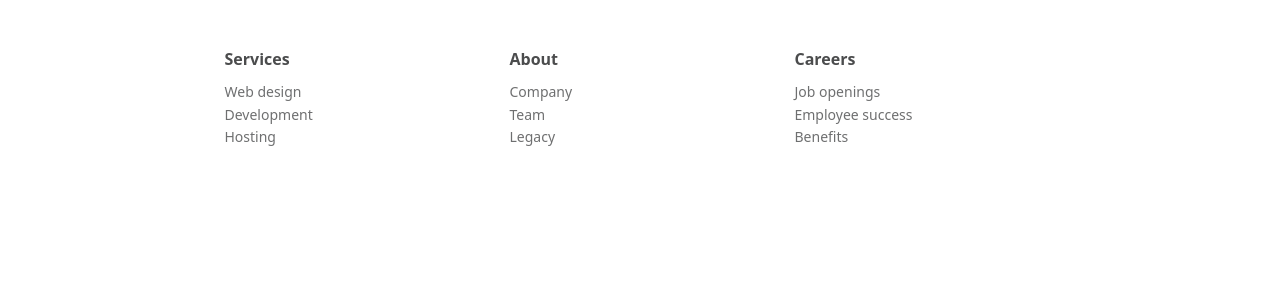
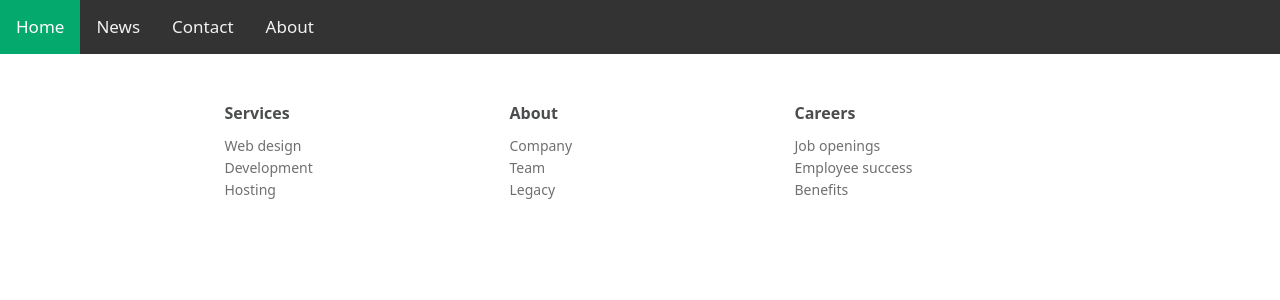
Before and after one commit to radmilovict/appReact, a React (Create React App) app: page / in a window 1280 px wide. Shown: the top 300 px of the page. Built offline with nearby package versions, Linux system fonts and the light colour scheme.

Commit message:
kreiran navigacioni bar

```diff
--- a/src/App.css
+++ b/src/App.css
@@ -83,3 +83,38 @@
   font-size:13px;
   opacity:0.6;
 }
+
+
+/* Add a black background color to the top navigation */
+.topnav {
+  background-color: #333;
+  overflow: hidden;
+}
+
+/* Style the links inside the navigation bar */
+.topnav a {
+  float: left;
+  display: block;
+  color: #f2f2f2;
+  text-align: center;
+  padding: 14px 16px;
+  text-decoration: none;
+  font-size: 17px;
+}
+
+/* Change the color of links on hover */
+.topnav a:hover {
+  background-color: #ddd;
+  color: black;
+}
+
+/* Add an active class to highlight the current page */
+.topnav a.active {
+  background-color: #04AA6D;
+  color: white;
+}
+
+/* Hide the link that should open and close the topnav on small screens */
+.topnav .icon {
+  display: none;
+}
--- a/src/App.js
+++ b/src/App.js
@@ -1,10 +1,12 @@
 
 import './App.css';
 import Footer from './komponente/Footer';
+import NavBar from './komponente/NavBar';
 
 function App() {
   return (
     <div>
+      <NavBar></NavBar>
       <Footer></Footer>
     </div>
   );
--- /dev/null
+++ b/src/komponente/NavBar.jsx
@@ -0,0 +1,19 @@
+import React from 'react'
+
+function NavBar(){
+    return(
+        <div>
+            <div class="topnav" id="myTopnav">
+                <a href="#home" class="active">Home</a>
+                <a href="#news">News</a>
+                <a href="#contact">Contact</a>
+                <a href="#about">About</a>
+                <a href="javascript:void(0);" class="icon" onclick="myFunction()">
+                <i class="fa fa-bars"></i>
+            </a>
+            </div>
+        </div>
+    );
+}
+
+export default NavBar;
```
